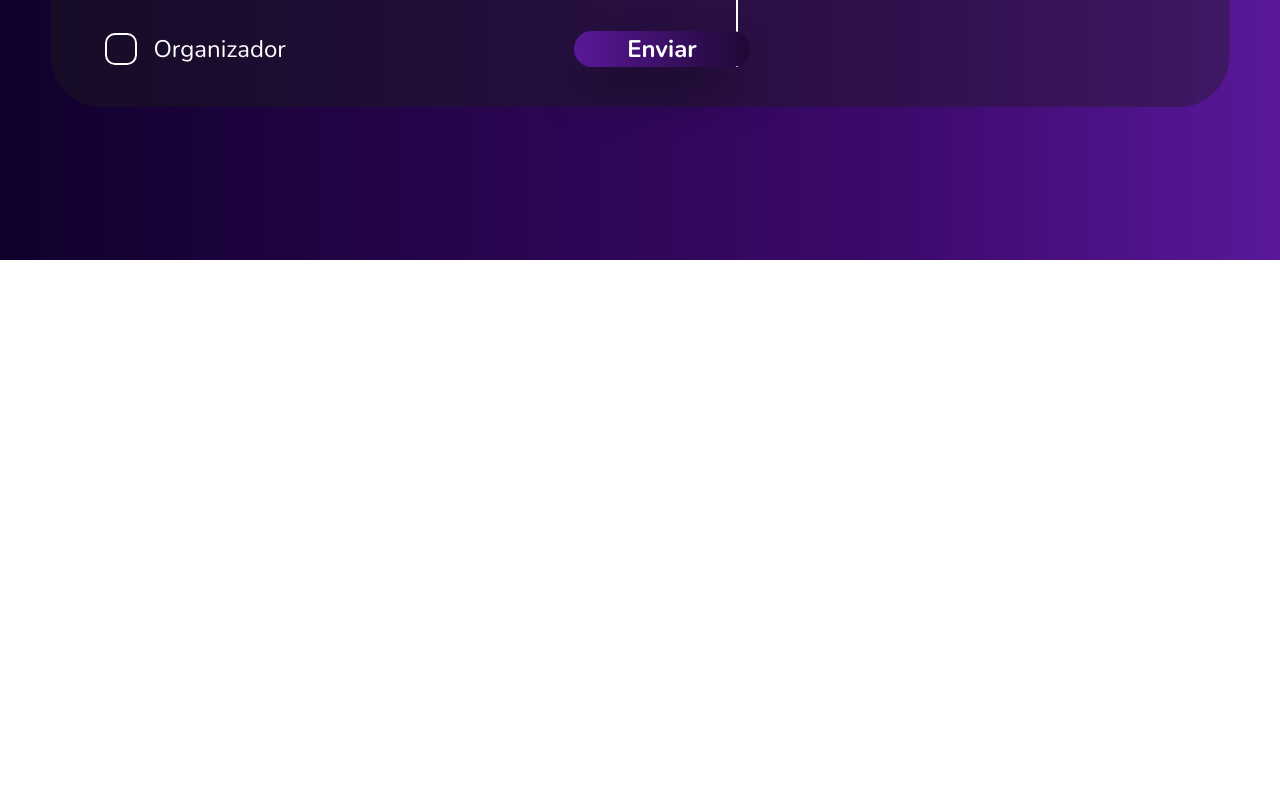
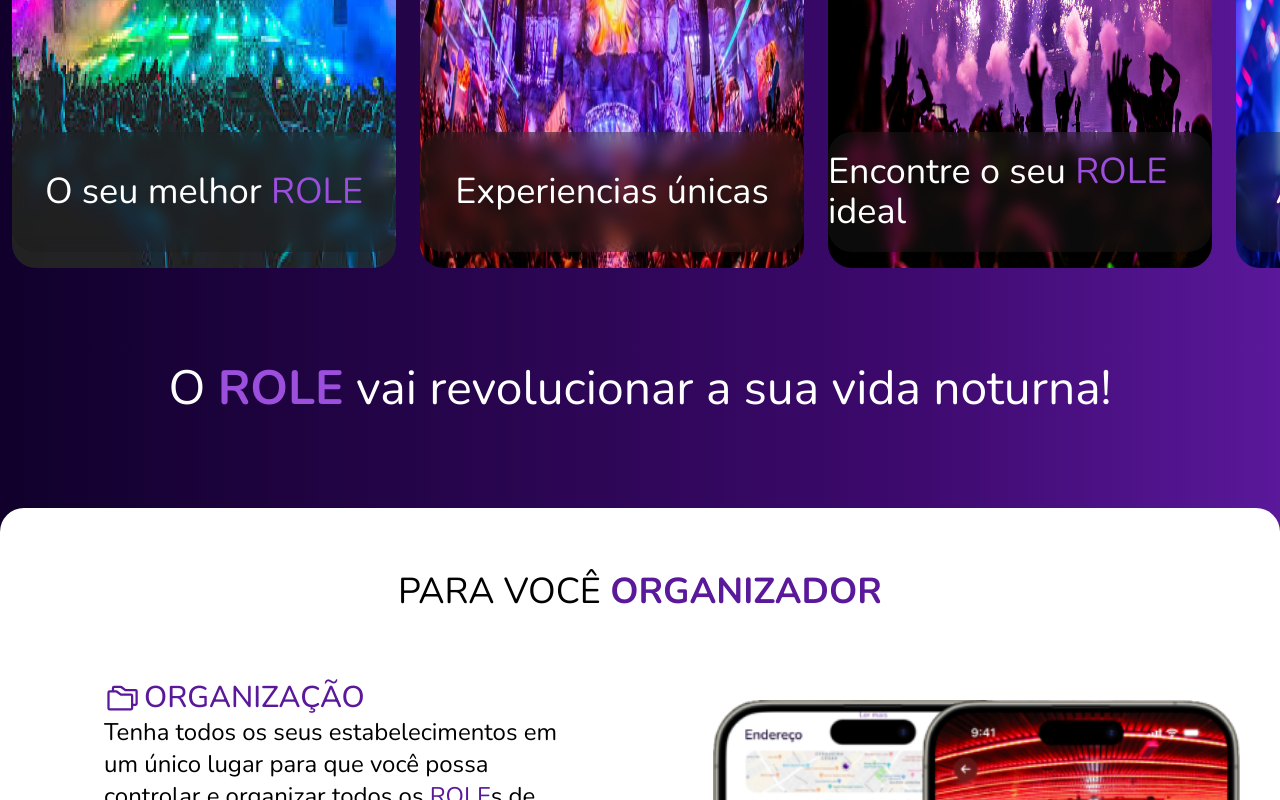
Before and after one commit to org-dev-dynasty/app-role-front-web, a React (Vite) app: page / in a window 1280 px wide. Shown: the part 1940-2740 px from the top of the page. Before the commit the page ends 2200 px from the top, so only its background shows below. Built offline with nearby package versions, Linux system fonts and the light colour scheme.

Commit message:
Popup and other sections added

```diff
--- a/src/App.tsx
+++ b/src/App.tsx
@@ -5,10 +5,14 @@ import { Navbar } from "./components/Navbar";
 import { Section2 } from "./components/Section2.tsx";
 import { SectionContainer } from "./components/SectionContainer";
 import { Overlay } from "./components/Overlay";
+import {Section4} from "./components/Section4.tsx";
+import {Section3} from "./components/Section3.tsx";
+import {Popup} from "./components/PopUp.tsx";
 
 
 export function App() {
   const [showMenuItems, setShowMenuItems] = useState(false);
+  const [isPopupOpen, setIsPopupOpen] = useState(false);
 
   const handleMenuClick = () => {
     setShowMenuItems(!showMenuItems);
@@ -16,7 +20,9 @@ export function App() {
 
   return (
     <>
-      <Navbar onClickMenuResponsible={handleMenuClick} openMenu={showMenuItems} />
+      <Navbar onClickMenuResponsible={handleMenuClick} openMenu={showMenuItems} openPopUp={() => setIsPopupOpen(true)}/>
+      <Popup isOpen={isPopupOpen} onClose={() => setIsPopupOpen(false)}/>
+
 
       <main className="bg-gradient-to-r from-dark-purple via-purple via-70% to-light-purple font-nunito">
         {/* SECTION 1 - 3D */}
@@ -24,6 +30,8 @@ export function App() {
           <Header />
         </SectionContainer>
         <Section2 />
+        <Section3/>
+        <Section4 />
         <SectionContainer>
           <Contact />
         </SectionContainer>
```
